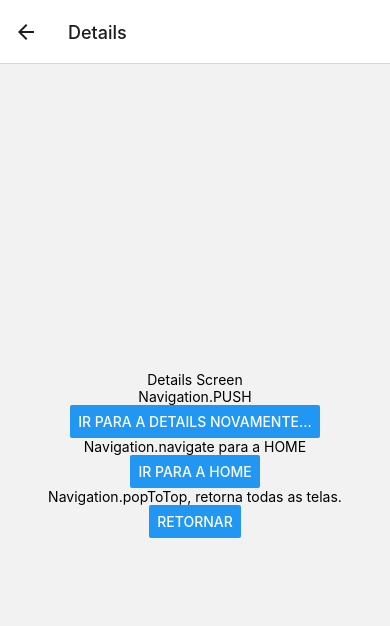
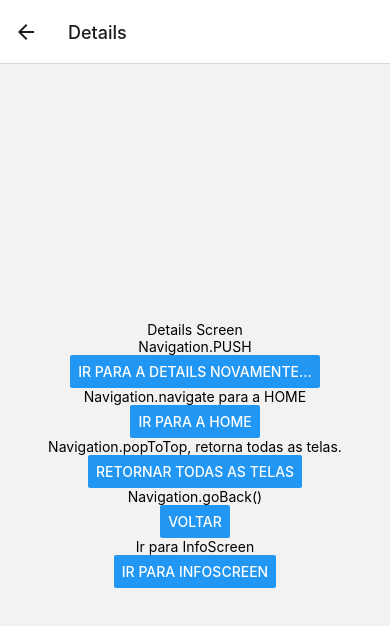
Before and after one commit to herbertfuchs/react-navigation-6.x, a React Native app: screen /Details in a window 390 px wide. Shown: the top 626 px of the page. Built offline with nearby package versions, Linux system fonts and the light colour scheme.

Commit message:
navigation.goBack()

```diff
--- a/src/Screens/DetailsScreen/index.tsx
+++ b/src/Screens/DetailsScreen/index.tsx
@@ -17,8 +17,18 @@ export default function DetailsScreen({ navigation }) {
             />
             <Text>Navigation.popToTop, retorna todas as telas.</Text>
             <Button
-                title="Retornar"
+                title="Retornar todas as telas"
                 onPress={() => {navigation.popToTop()}}
+            />
+            <Text>Navigation.goBack()</Text>
+            <Button
+                title="Voltar"
+                onPress={() => navigation.goBack()}
+            />
+            <Text>Ir para InfoScreen</Text>
+            <Button
+                title="Ir para InfoScreen"
+                onPress={() => {navigation.navigate('Info')}}
             />
         </View>
     );
```
